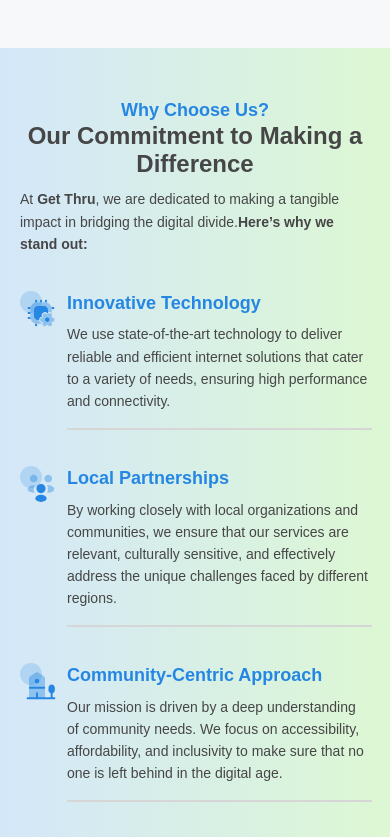
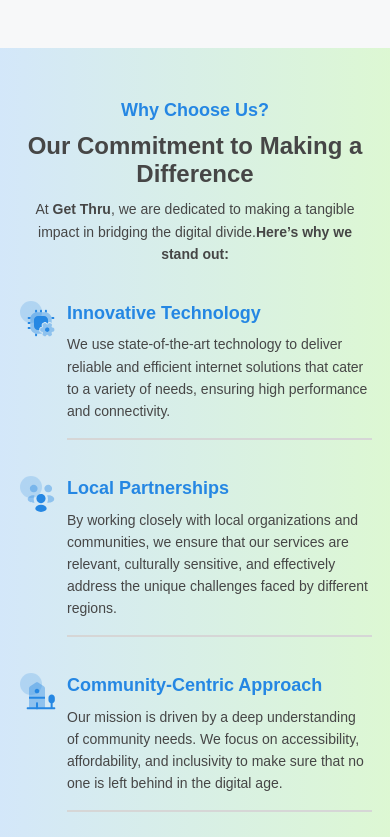
Before and after one commit to Dhrey07/GetTrue-Website, a React (Vite) app: page / in a window 390 px wide. Shown: the part 3100-3937 px from the top of the page. Built offline with nearby package versions, Linux system fonts and the light colour scheme; a web font is replaced by a local one.

Commit message:
UPDATE: Restyling for mobile

```diff
--- a/src/component/Section/ChooseUs/ChooseUs.jsx
+++ b/src/component/Section/ChooseUs/ChooseUs.jsx
@@ -17,12 +17,13 @@ const ChooseUs = () => {
             <div className={`${styles.chooseitem}`}>
               <h6>Why Choose Us?</h6>
               <h2>Our Commitment to Making a Difference</h2>
+              <p>
+                At <strong>Get Thru</strong>, we are dedicated to making a
+                tangible impact in bridging the digital divide.
+                <strong>Here’s why we stand out:</strong>
+              </p>
             </div>
-            <p>
-              At <strong>Get Thru</strong>, we are dedicated to making a
-              tangible impact in bridging the digital divide.
-              <strong>Here’s why we stand out:</strong>
-            </p>
+
             <div className={`${styles.extrainfo} flex gap-10`}>
               <div>
                 <img src={TechImg} alt="" />
--- a/src/component/Section/ChooseUs/styles.module.css
+++ b/src/component/Section/ChooseUs/styles.module.css
@@ -44,4 +44,7 @@
         text-align: center;
         margin-bottom: 10px;
     }
+    .chooseitem * {
+        margin-bottom: 10px;
+    }
 }
--- a/src/component/Section/JoinUs/styles.module.css
+++ b/src/component/Section/JoinUs/styles.module.css
@@ -73,5 +73,6 @@
     }
     .rightcont p {
         text-align: center;
+        margin-block: 20px 28px;
     }
 }
```
